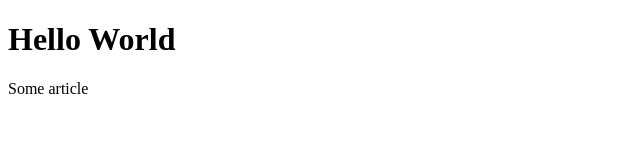
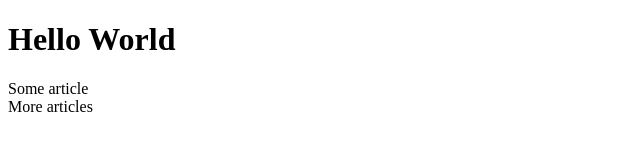
Before and after one commit to akadiyala12/IS117, a plain HTML site: page index.html in a window 1280 px wide. Shown: the full height of the page, 0-640 px from the left. Drawn offline with Linux system fonts and the light colour scheme.

Commit message:
Added more articles

```diff
--- a/index.html
+++ b/index.html
@@ -7,5 +7,6 @@
 <body>
 <h1>Hello World </h1>
 <article>Some article</article>
+<article>More articles</article>
 </body>
 </html>
```
